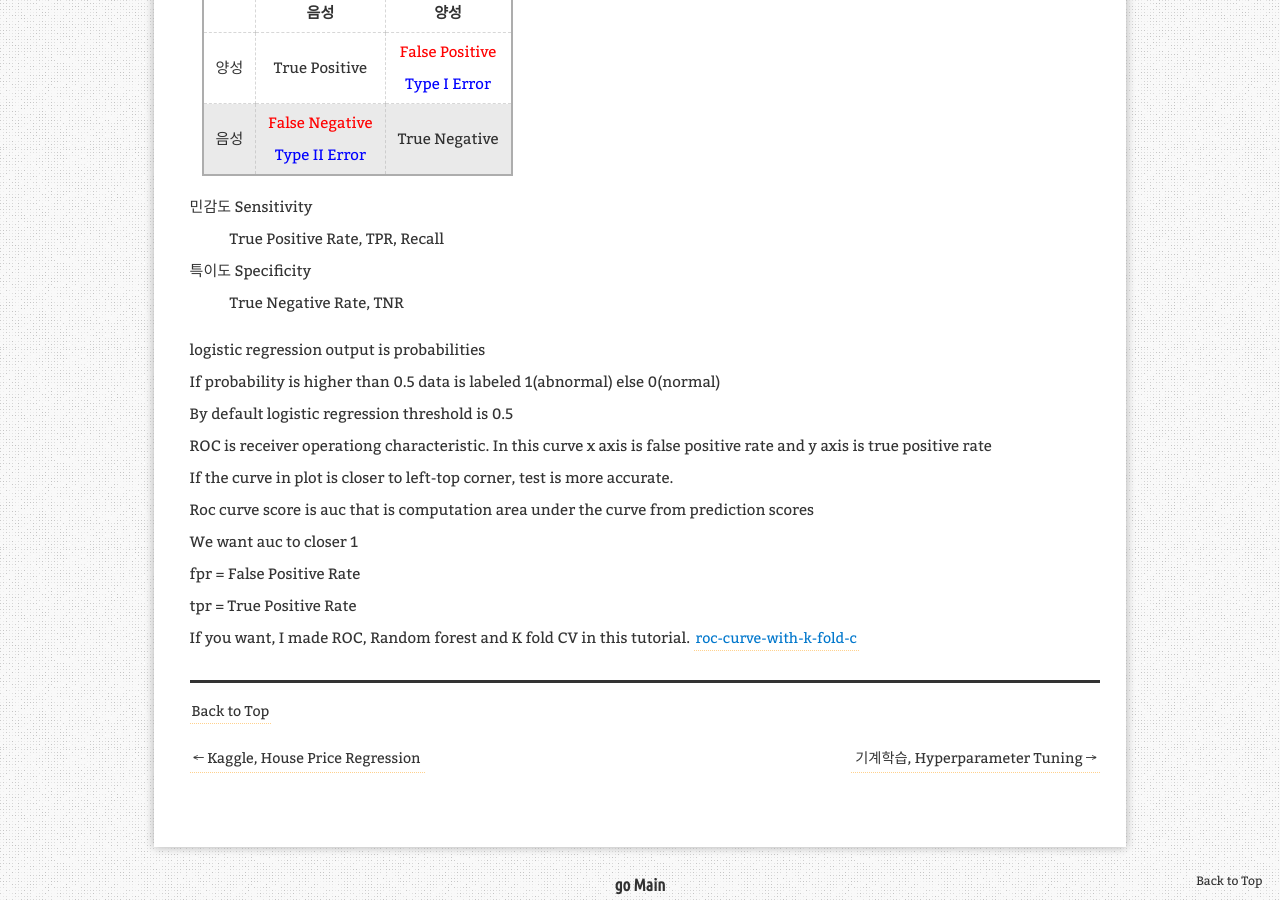
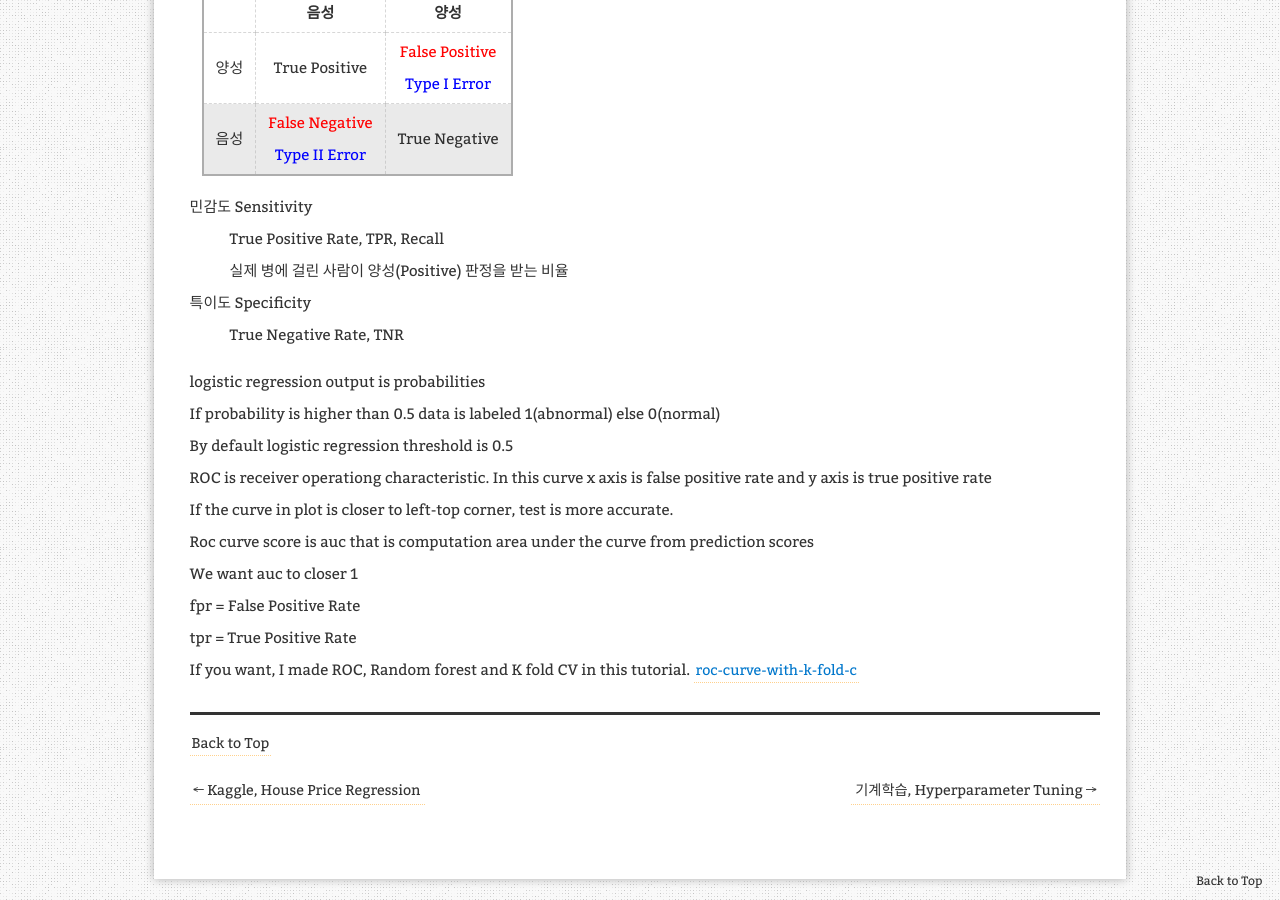
Before and after one commit to aristohyun/aristohyun.github.io, a Jekyll site: the page built from _posts/2021-07-02-ROC-Curve.md, in a window 1280 px wide and 900 px high, scrolled down 851 px. Built offline with Jekyll 4.4.1, drawn with Linux system fonts in a browser that asks for light colours; comment, search, counter and statistics services are not loaded.

Commit message:
Update 2021-07-02-ROC-Curve.md

```diff
--- a/_posts/2021-07-02-ROC-Curve.md
+++ b/_posts/2021-07-02-ROC-Curve.md
@@ -28,6 +28,7 @@ redirect_from:
 
 민감도 Sensitivity
 : True Positive Rate, TPR, Recall
+: 실제 병에 걸린 사람이 양성(Positive) 판정을 받는 비율
 
 특이도 Specificity
 : True Negative Rate, TNR
```
